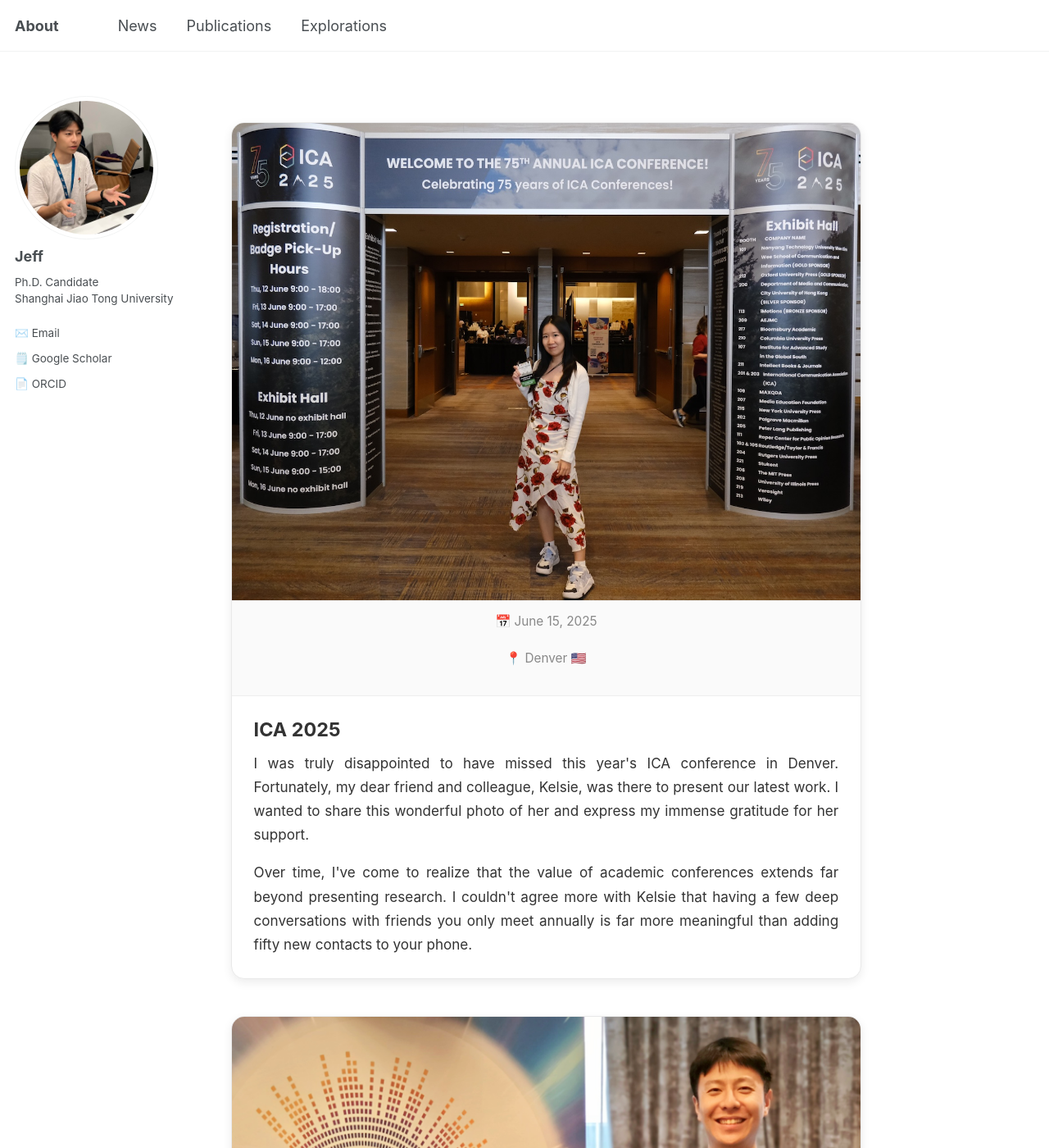
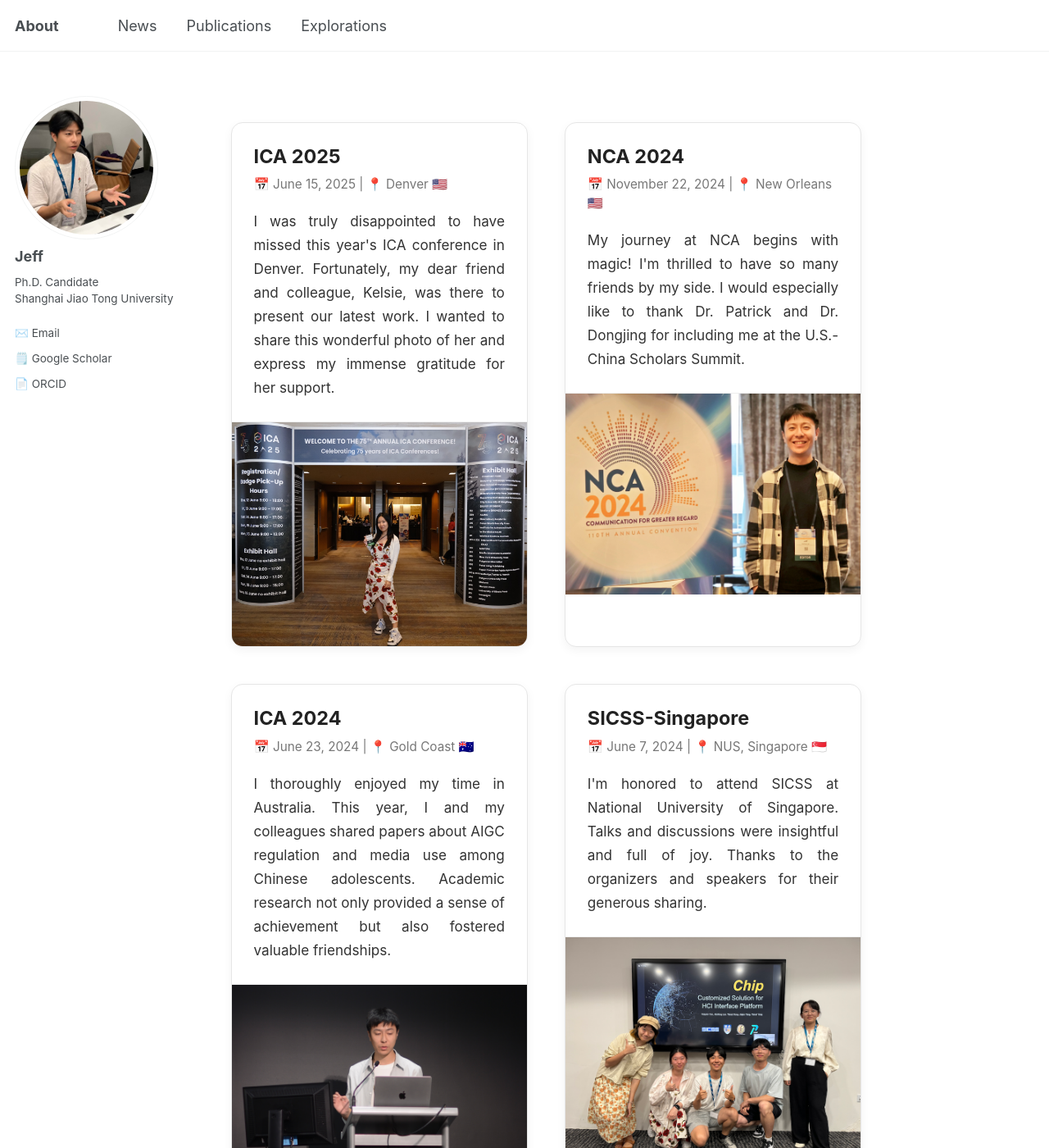
Before and after one commit to jianfenglan/jianfenglan.github.io, a Jekyll site: the page built from news.md, in a window 1280 px wide and 1400 px high. Shown: the whole window at 82% size. Built offline with Jekyll 4.4.1, drawn with Linux system fonts in a browser that asks for light colours; some of the changed text lies outside the part shown.

Commit message:
Update news.md

```diff
--- a/news.md
+++ b/news.md
@@ -5,176 +5,138 @@ author_profile: true
 ---
 
 <style>
-    /* 新闻列表容器 */
+.news-list {
+    display: grid;
+    grid-template-columns: 1fr;
+    gap: 2.5rem;
+    margin: 2rem 0;
+}
+
+.news-card {
+    display: flex;
+    flex-direction: column;
+    background: #fff;
+    border: 1px solid #e6e6e6;
+    border-radius: 14px;
+    box-shadow: 0 4px 12px rgba(0,0,0,0.05);
+    overflow: hidden;
+    transition: all 0.3s ease;
+}
+
+.news-card:hover {
+    transform: translateY(-4px);
+    box-shadow: 0 8px 24px rgba(0,0,0,0.1);
+}
+
+.news-content {
+    padding: 1.5rem;
+}
+
+.news-content h3 {
+    font-size: 1.3em;
+    margin: 0 0 0.5rem;
+    color: #222;
+}
+
+.news-content .meta {
+    font-size: 0.85em;
+    color: #777;
+    margin-bottom: 1rem;
+}
+
+.news-content p {
+    font-size: 0.95em;
+    line-height: 1.7;
+    color: #333;
+    margin-bottom: 1em;
+    text-align: justify;
+}
+
+.news-content p:last-of-type {
+    margin-bottom: 0;
+}
+
+.news-image img {
+    width: 100%;
+    height: auto;
+    display: block;
+    object-fit: cover;
+    border-top: 1px solid #eee;
+}
+
+/* 响应式两列排布 */
+@media (min-width: 768px) {
     .news-list {
-        display: grid;
-        grid-template-columns: 1fr;
-        gap: 2.5rem;
-        margin: 2rem 0;
+        grid-template-columns: repeat(2, 1fr);
     }
-
-    /* 单个新闻卡片 */
-    .news-card {
-        display: flex;
-        flex-direction: column;
-        background: white;
-        border: 1px solid #e9e9e9;
-        border-radius: 16px;
-        box-shadow: 0 4px 12px rgba(0,0,0,0.08);
-        transition: transform 0.3s ease, box-shadow 0.3s ease;
-        overflow: hidden;
-    }
-
-    .news-card:hover {
-        transform: translateY(-5px);
-        box-shadow: 0 8px 20px rgba(0,0,0,0.12);
-    }
-
-    /* 图片容器 */
-    .news-image img {
-        width: 100%;
-        height: auto;
-        display: block;
-        object-fit: cover;
-    }
-
-    /* 时间地点信息 */
-    .news-meta {
-        text-align: center;
-        padding: 0.75rem 1rem;
-        background-color: #fafafa;
-        font-size: 0.85em;
-        color: #888;
-        line-height: 1.6;
-        border-top: 1px solid #eee;
-        border-bottom: 1px solid #eee;
-    }
-
-    /* 正文内容 */
-    .news-content {
-        padding: 1.5rem;
-    }
-
-    .news-content h3 {
-        margin-top: 0;
-        font-size: 1.3em;
-        color: #333;
-    }
-
-    .news-content p {
-        font-size: 0.95em;
-        color: #333;
-        line-height: 1.7;
-        text-align: justify;
-        margin-bottom: 1em;
-    }
-
-    .news-content p:last-of-type {
-        margin-bottom: 0;
-    }
+}
 </style>
 
 <div class="news-list">
 
-    <div class="news-card">
-        <div class="news-image">
-            <img src="{{ '/images/news/ICA2025.jpg' | relative_url }}">
-        </div>
-        <div class="news-meta">
-            <p>📅 June 15, 2025</p>
-            <p>📍 Denver 🇺🇸</p>
-        </div>
-        <div class="news-content">
-            <h3>ICA 2025</h3>
-            <p>
-               I was truly disappointed to have missed this year's ICA conference in Denver. Fortunately, my dear friend and colleague, Kelsie, was there to present our latest work. I wanted to share this wonderful photo of her and express my immense gratitude for her support.
-            </p>
-            <p>
-               Over time, I've come to realize that the value of academic conferences extends far beyond presenting research. I couldn't agree more with Kelsie that having a few deep conversations with friends you only meet annually is far more meaningful than adding fifty new contacts to your phone.
-            </p>
-        </div>
+<div class="news-card">
+    <div class="news-content">
+        <h3>ICA 2025</h3>
+        <div class="meta">📅 June 15, 2025 | 📍 Denver 🇺🇸</div>
+        <p>
+            I was truly disappointed to have missed this year's ICA conference in Denver. Fortunately, my dear friend and colleague, Kelsie, was there to present our latest work. I wanted to share this wonderful photo of her and express my immense gratitude for her support.
+        </p>
     </div>
+    <div class="news-image">
+        <img src="{{ '/images/news/ICA2025.jpg' | relative_url }}">
+    </div>
+</div>
 
-    <div class="news-card">
-        <div class="news-image">
-            <img src="{{ '/images/news/NCA.png' | relative_url }}">
-        </div>
-        <div class="news-meta">
-            <p>📅 November 22, 2024</p>
-            <p>📍 New Orleans 🇺🇸</p>
-        </div>
-        <div class="news-content">
-            <h3>NCA 2024</h3>
-            <p>
-                My journey at NCA begins with magic! I'm thrilled to have so many friends by my side.
-            </p>
-            <p>
-                I would especially like to thank Dr. Patrick, and Dr. Dongjing for including me at The Tenth Annual U.S.-China Communication Scholars Summit and for providing the opportunity to share my latest work.
-            </p>
-            <p>
-                This year, I'm honored to serve as the Student Committee Chair for ACCS and as the Graduate Student Representative for CATF division in NCA. Feel free to reach out with any suggestions or for more information.
-            </p>
-        </div>
+<div class="news-card">
+    <div class="news-content">
+        <h3>NCA 2024</h3>
+        <div class="meta">📅 November 22, 2024 | 📍 New Orleans 🇺🇸</div>
+        <p>
+            My journey at NCA begins with magic! I'm thrilled to have so many friends by my side. I would especially like to thank Dr. Patrick and Dr. Dongjing for including me at the U.S.-China Scholars Summit.
+        </p>
     </div>
+    <div class="news-image">
+        <img src="{{ '/images/news/NCA.png' | relative_url }}">
+    </div>
+</div>
 
-    <div class="news-card">
-        <div class="news-image">
-            <img src="{{ '/images/news/ICA2024.png' | relative_url }}">
-        </div>
-        <div class="news-meta">
-            <p>📅 June 23, 2024</p>
-            <p>📍 Gold Coast 🇦🇺</p>
-        </div>
-        <div class="news-content">
-            <h3>ICA 2024</h3>
-            <p>
-                I thoroughly enjoyed my time in Australia. Cozy was the word I used most frequently during my stay.
-            </p>
-            <p>
-                This year, I and my colleague Kelsie, Christina and Zhi shared two papers about AIGC regulation, emerging media usage and body image issues of adolescents in China.
-            </p>
-            <p>
-                Academic research not only provided a sense of achievement but also fostered valuable friendships. Delighted to meet everyone here!
-            </p>
-        </div>
+<div class="news-card">
+    <div class="news-content">
+        <h3>ICA 2024</h3>
+        <div class="meta">📅 June 23, 2024 | 📍 Gold Coast 🇦🇺</div>
+        <p>
+            I thoroughly enjoyed my time in Australia. This year, I and my colleagues shared papers about AIGC regulation and media use among Chinese adolescents. Academic research not only provided a sense of achievement but also fostered valuable friendships.
+        </p>
     </div>
+    <div class="news-image">
+        <img src="{{ '/images/news/ICA2024.png' | relative_url }}">
+    </div>
+</div>
 
-    <div class="news-card">
-        <div class="news-image">
-            <img src="{{ '/images/news/SICSS.png' | relative_url }}">
-        </div>
-        <div class="news-meta">
-            <p>📅 June 7, 2024</p>
-            <p>📍 NUS, Singapore 🇸🇬</p>
-        </div>
-        <div class="news-content">
-            <h3>SICSS-Singapore</h3>
-            <p>
-                This summer, I'm really honored to attend SICSS-Singapore at beautiful National University of Singapore. Five days' talks and discussions were beyond insightful and full of joy. Special thanks to Han Li, Rongxin, Anita, Jinyuan, Xuejiao and Renwen for their uncompromising care and careful organization.
-            </p>
-            <p>
-                Also, thanks to the speakers' generous sharing about their research, it was so inspiring. I highly recommend you sign up for the future SICSS-Singapore event and you won't regret for this decision.
-            </p>
-        </div>
+<div class="news-card">
+    <div class="news-content">
+        <h3>SICSS-Singapore</h3>
+        <div class="meta">📅 June 7, 2024 | 📍 NUS, Singapore 🇸🇬</div>
+        <p>
+            I'm honored to attend SICSS at National University of Singapore. Talks and discussions were insightful and full of joy. Thanks to the organizers and speakers for their generous sharing.
+        </p>
     </div>
+    <div class="news-image">
+        <img src="{{ '/images/news/SICSS.png' | relative_url }}">
+    </div>
+</div>
 
-    <div class="news-card">
-        <div class="news-image">
-            <img src="{{ '/images/news/ICA2023.png' | relative_url }}">
-        </div>
-        <div class="news-meta">
-            <p>📅 May 25, 2023</p>
-            <p>📍 Toronto 🇨🇦</p>
-        </div>
-        <div class="news-content">
-            <h3>ICA 2023</h3>
-            <p>
-                This is my inaugural experience of attending ICA!
-            </p>
-            <p>
-                I was eager to engage in discourse, to gain insight, and to pursue academic inquiry. Fortunately, I received considerable assistance and support. I regard this academic excursion as a pivotal experience in my life, one that also initiated a new phase.
-            </p>
-        </div>
+<div class="news-card">
+    <div class="news-content">
+        <h3>ICA 2023</h3>
+        <div class="meta">📅 May 25, 2023 | 📍 Toronto 🇨🇦</div>
+        <p>
+            My first ICA experience! I was eager to engage, learn, and share. This academic trip marked a pivotal moment in my scholarly life.
+        </p>
     </div>
+    <div class="news-image">
+        <img src="{{ '/images/news/ICA2023.png' | relative_url }}">
+    </div>
+</div>
 
 </div>
```
